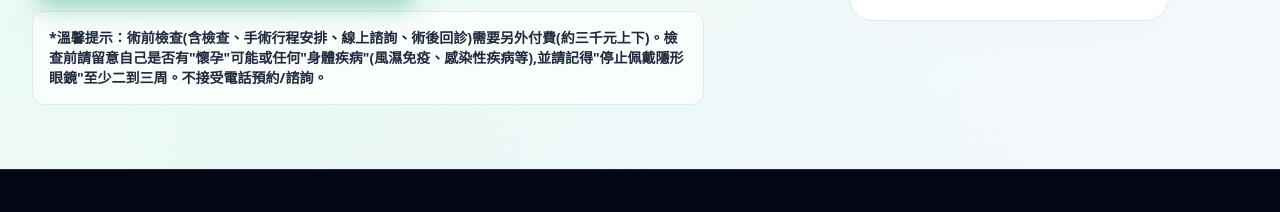
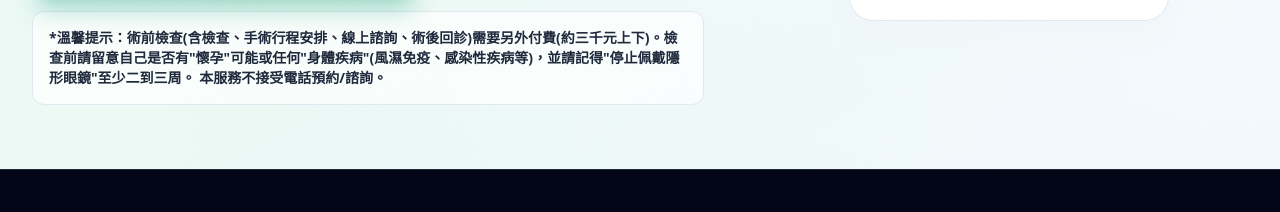
Before and after one commit to a912572000-lab/TPRK, a plain HTML site: page index.html in a window 1280 px wide. Shown: the part 10597-10809 px from the top of the page. Drawn offline with nearby package versions, Linux system fonts and the light colour scheme.

Commit message:
Update index.html

```diff
--- a/index.html
+++ b/index.html
@@ -1774,7 +1774,8 @@
                                 <i class="fa-brands fa-line mr-3 text-3xl animate-bounce"></i> 立即點我，通往 Line 預約快速通道
                             </a>
                             <span class="block text-slate-605 text-xs sm:text-sm mt-4 font-bold leading-relaxed max-w-2xl bg-white/70 border border-slate-200 p-4 rounded-xl">
-                                *溫馨提示：術前檢查(含檢查、手術行程安排、線上諮詢、術後回診)需要另外付費(約三千元上下)。檢查前請留意自己是否有"懷孕"可能或任何"身體疾病"(風濕免疫、感染性疾病等),並請記得"停止佩戴隱形眼鏡"至少二到三周。不接受電話預約/諮詢。
+                                *溫馨提示：術前檢查(含檢查、手術行程安排、線上諮詢、術後回診)需要另外付費(約三千元上下)。檢查前請留意自己是否有"懷孕"可能或任何"身體疾病"(風濕免疫、感染性疾病等)，並請記得"停止佩戴隱形眼鏡"至少二到三周。
+                                 本服務不接受電話預約/諮詢。
                             </span>
                         </div>
                     </div>
```
